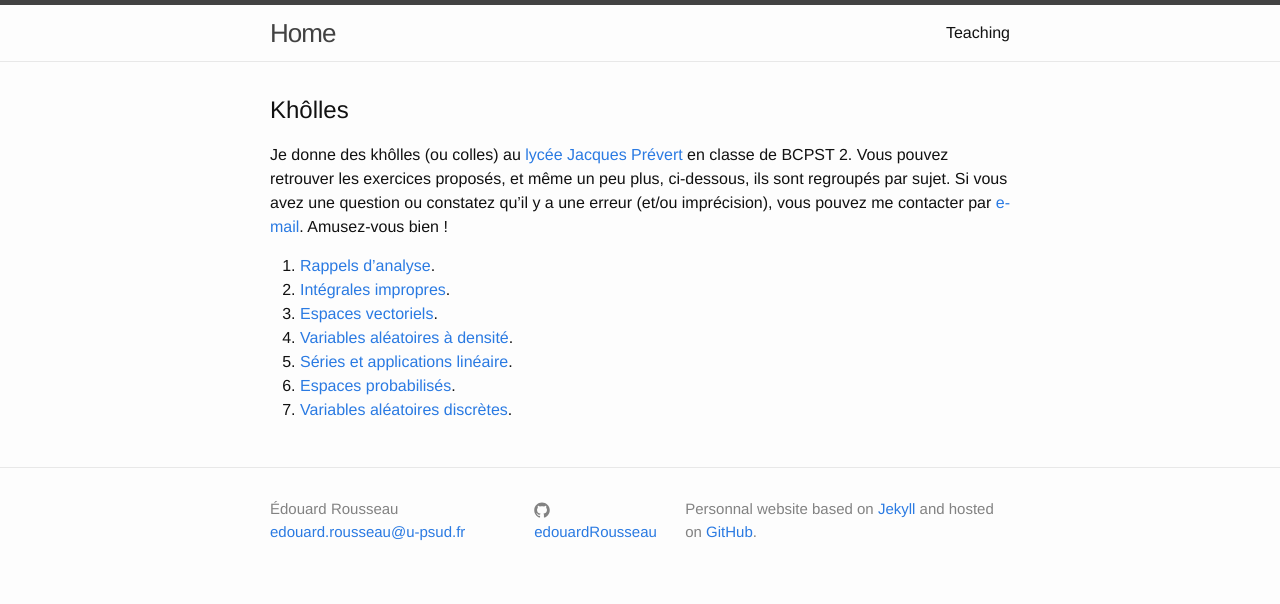
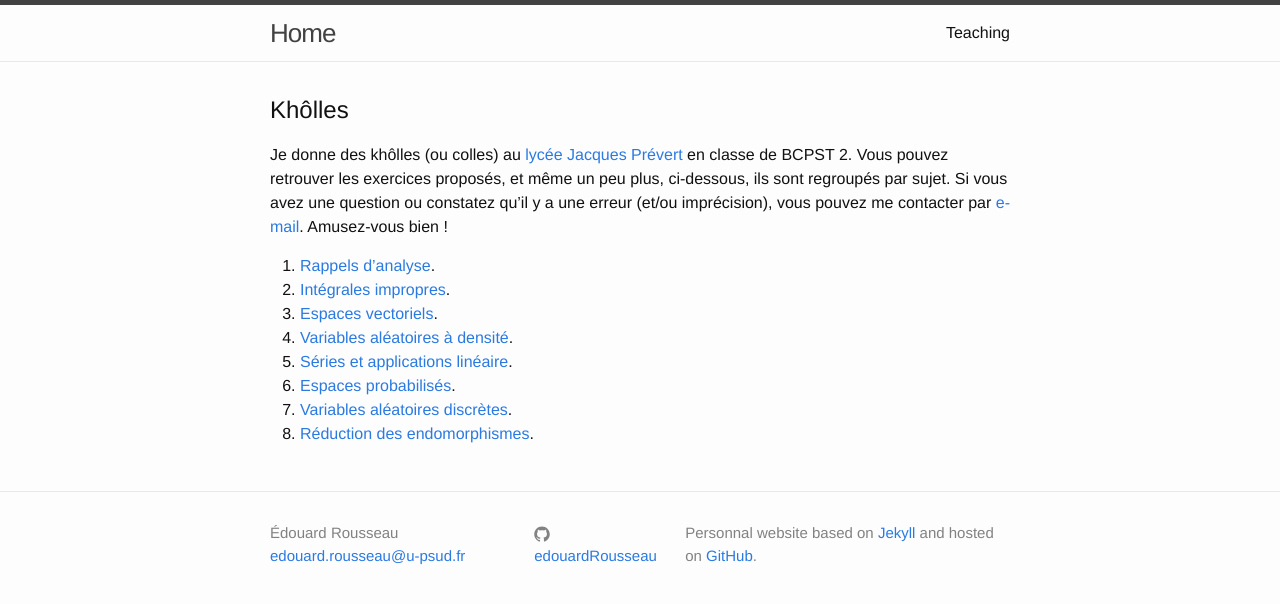
Before and after one commit to erou/erou.github.io, a Jekyll site: the page built from teaching.md, in a window 1280 px wide. Shown: the top 604 px of the page. Built offline with Jekyll 4.4.1, drawn with Linux system fonts in a browser that asks for light colours.

Commit message:
added colle exercise

```diff
--- a/teaching.md
+++ b/teaching.md
@@ -21,3 +21,4 @@ constatez qu'il y a une erreur (et/ou imprécision), vous pouvez me contacter pa
 5. [Séries et applications linéaire](exoSeriesAppliLin.pdf).
 6. [Espaces probabilisés](exoEspacesProba.pdf).
 7. [Variables aléatoires discrètes](exoVariablesDiscretes.pdf).
+8. [Réduction des endomorphismes](exoReductionEndomorphismes.pdf).
```
Also changed, not shown: 1 other file.
